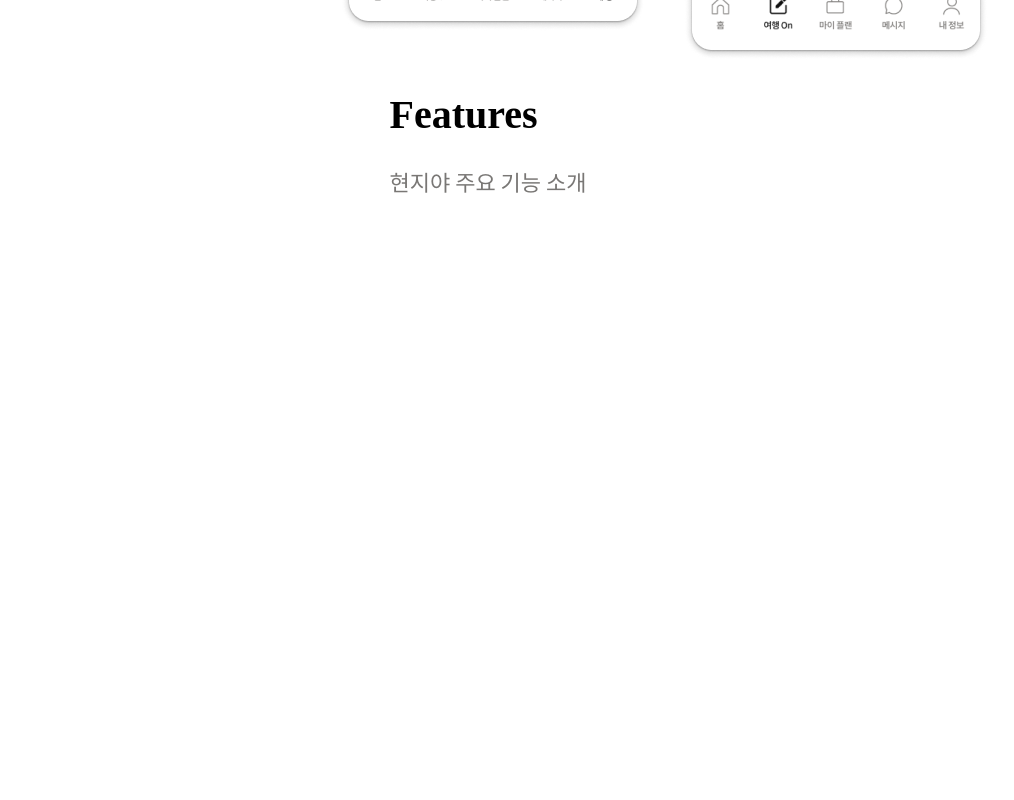
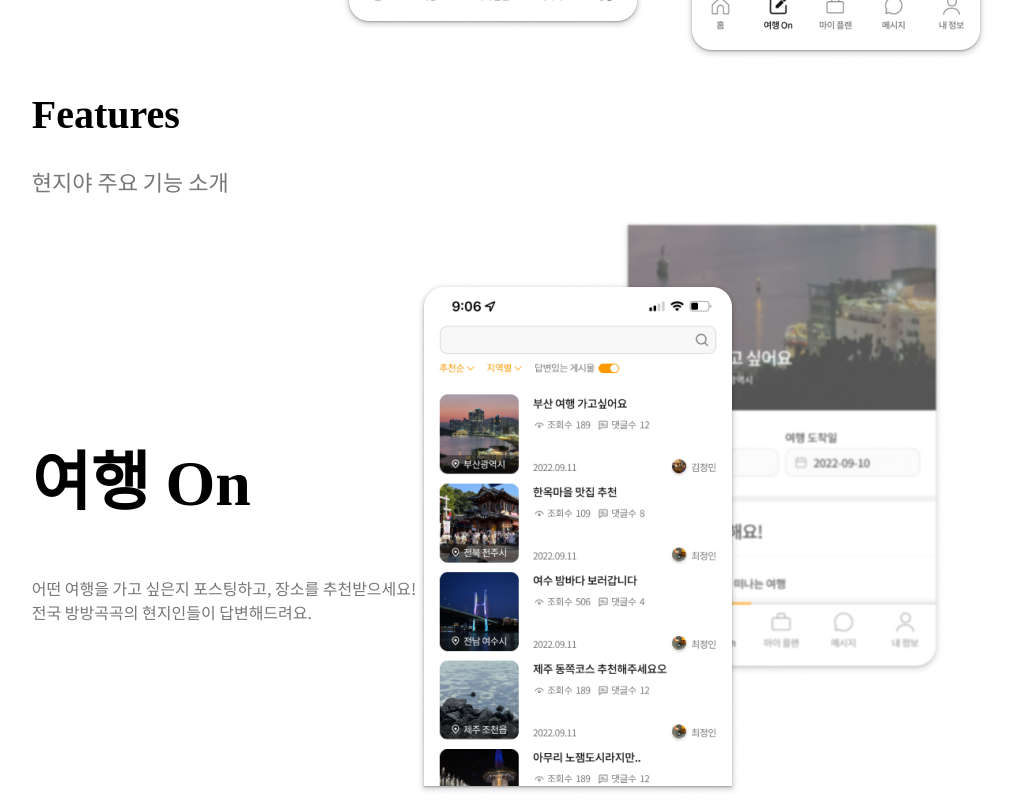
Before and after one commit to TGT-SWM/heylocal-landing-page, a React (Create React App) app: page / in a window 1280 px wide. Shown: the part 684-1484 px from the top of the page, without its empty margins (152-1166 px from the left). Before the commit the page ends 903 px from the top, so only its background shows below. Built offline with nearby package versions, Linux system fonts and the light colour scheme; a web font is replaced by a local one.

Commit message:
feat: TravelOn 섹션 추가

```diff
--- a/src/views/sections/TravelOn/index.jsx
+++ b/src/views/sections/TravelOn/index.jsx
@@ -1,5 +1,22 @@
+import './index.scss';
+import ScreenshotImage from '../../../assets/images/screenshot-travelon.png';
+
 function TravelOn() {
-  return <section className="TravelOn"></section>;
+  return (
+    <section className="TravelOn">
+      <div className="first">
+        <h1 className="title">여행 On</h1>
+        <p className="subtitle">
+          어떤 여행을 가고 싶은지 포스팅하고, 장소를 추천받으세요!
+          <br />
+          전국 방방곡곡의 현지인들이 답변해드려요.
+        </p>
+      </div>
+      <div className="second">
+        <img src={ScreenshotImage} alt="screenshot" />
+      </div>
+    </section>
+  );
 }
 
 export default TravelOn;
--- /dev/null
+++ b/src/views/sections/TravelOn/index.scss
@@ -0,0 +1,25 @@
+.TravelOn {
+  width: 100%;
+  display: flex;
+  flex-direction: row;
+  justify-content: space-between;
+  align-items: center;
+
+  .title {
+    font-family: 'SBAggroB';
+    font-size: 64px;
+    font-weight: medium;
+  }
+
+  .subtitle {
+    font-family: 'Noto Sans KR', sans-serif;
+    color: #797775;
+    font-weight: medium;
+  }
+}
+
+@media (max-width: 1000px) {
+  .Header {
+    flex-direction: column;
+  }
+}
```
